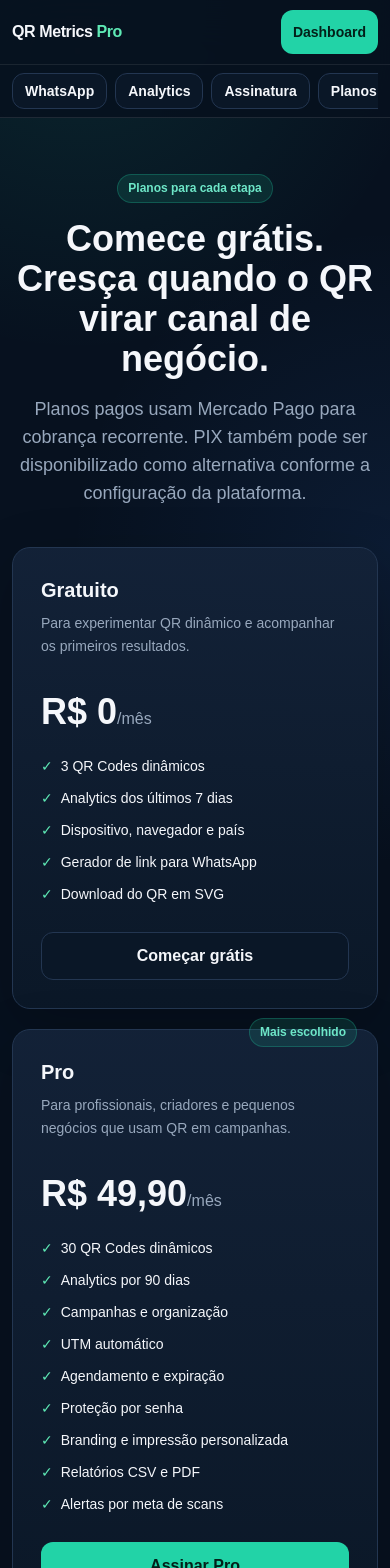
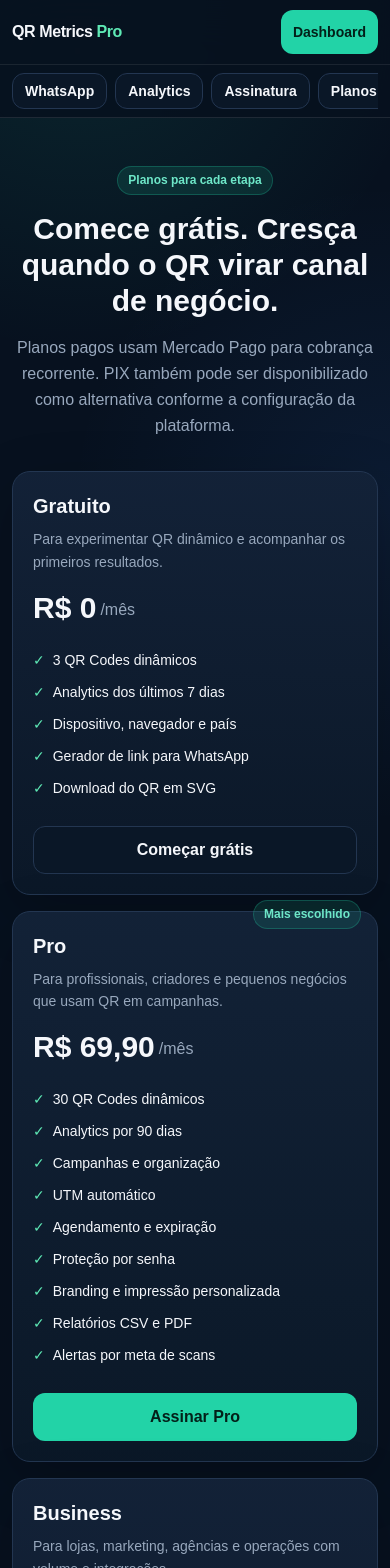
Before and after one commit to Brunohvg/qrcode-pro-analytics, a Next.js app: page /planos in a window 390 px wide. Shown: the top 1568 px of the page. Built offline with nearby package versions, Linux system fonts and the light colour scheme.

Commit message:
feat: update plan prices and improve mobile plan layout

```diff
--- a/app/planos/plans-client.tsx
+++ b/app/planos/plans-client.tsx
@@ -13,7 +13,7 @@ const plans = [
   },
   {
     name: "Pro",
-    price: "R$ 49,90",
+    price: "R$ 69,90",
     suffix: "/mês",
     description: "Para profissionais, criadores e pequenos negócios que usam QR em campanhas.",
     highlight: true,
@@ -21,7 +21,7 @@ const plans = [
   },
   {
     name: "Business",
-    price: "R$ 119,90",
+    price: "R$ 149,90",
     suffix: "/mês",
     description: "Para lojas, marketing, agências e operações com volume e integrações.",
     highlight: false,
@@ -38,20 +38,20 @@ const plans = [
 ] as const;
 
 export default function PlansClient() {
-  return <main className="shell py-14 md:py-20">
+  return <main className="shell py-12 sm:py-14 md:py-20">
     <div className="text-center max-w-3xl mx-auto">
       <span className="badge">Planos para cada etapa</span>
-      <h1 className="text-4xl md:text-5xl font-black mt-4">Comece grátis. Cresça quando o QR virar canal de negócio.</h1>
-      <p className="muted mt-4 text-lg">Planos pagos usam Mercado Pago para cobrança recorrente. PIX também pode ser disponibilizado como alternativa conforme a configuração da plataforma.</p>
+      <h1 className="text-3xl sm:text-4xl md:text-5xl font-black mt-4">Comece grátis. Cresça quando o QR virar canal de negócio.</h1>
+      <p className="muted mt-4 text-base sm:text-lg leading-relaxed">Planos pagos usam Mercado Pago para cobrança recorrente. PIX também pode ser disponibilizado como alternativa conforme a configuração da plataforma.</p>
     </div>
 
-    <div className="grid md:grid-cols-2 xl:grid-cols-4 gap-5 mt-10">
-      {plans.map((plan) => <article key={plan.name} className={`card p-7 relative flex flex-col ${plan.highlight ? "ring-2 ring-emerald-300/70" : ""}`}>
-        {plan.highlight && <span className="badge absolute -top-3 right-5">Mais escolhido</span>}
+    <div className="grid sm:grid-cols-2 xl:grid-cols-4 gap-4 sm:gap-5 mt-8 sm:mt-10">
+      {plans.map((plan) => <article key={plan.name} className={`card p-5 sm:p-7 relative flex flex-col ${plan.highlight ? "ring-2 ring-emerald-300/70" : ""}`}>
+        {plan.highlight && <span className="badge absolute -top-3 right-4 sm:right-5">Mais escolhido</span>}
         <h2 className="text-xl font-black">{plan.name}</h2>
-        <p className="muted text-sm mt-2 min-h-16 leading-relaxed">{plan.description}</p>
-        <div className="mt-4"><span className={`${plan.name === "Enterprise" ? "text-3xl" : "text-4xl"} font-black`}>{plan.price}</span><span className="muted">{plan.suffix}</span></div>
-        <ul className="mt-6 space-y-3 text-sm flex-1">{plan.features.map((feature) => <li key={feature} className="flex gap-2"><span className="text-emerald-300">✓</span><span>{feature}</span></li>)}</ul>
+        <p className="muted text-sm mt-2 min-h-0 sm:min-h-16 leading-relaxed">{plan.description}</p>
+        <div className="mt-4 flex flex-wrap items-end gap-1"><span className={`${plan.name === "Enterprise" ? "text-2xl sm:text-3xl" : "text-3xl sm:text-4xl"} font-black`}>{plan.price}</span><span className="muted pb-1">{plan.suffix}</span></div>
+        <ul className="mt-6 space-y-3 text-sm flex-1">{plan.features.map((feature) => <li key={feature} className="flex gap-2"><span className="text-emerald-300 shrink-0">✓</span><span>{feature}</span></li>)}</ul>
         {plan.name === "Enterprise"
           ? <button disabled className="btn-secondary w-full mt-7">Contratação sob consulta</button>
           : plan.name === "Gratuito"
@@ -60,7 +60,7 @@ export default function PlansClient() {
       </article>)}
     </div>
 
-    <div className="max-w-3xl mx-auto mt-8 card p-5 text-sm">
+    <div className="max-w-3xl mx-auto mt-7 sm:mt-8 card p-4 sm:p-5 text-sm leading-relaxed">
       <strong>Como a liberação funciona:</strong>
       <span className="muted"> o cliente mantém o plano atual enquanto o pagamento está pendente. Quando o Mercado Pago confirma a assinatura, os recursos são liberados automaticamente. Em caso de falha recorrente, existe período de carência antes do downgrade. PIX fixo, quando habilitado, passa por aprovação no painel administrativo.</span>
     </div>
```
